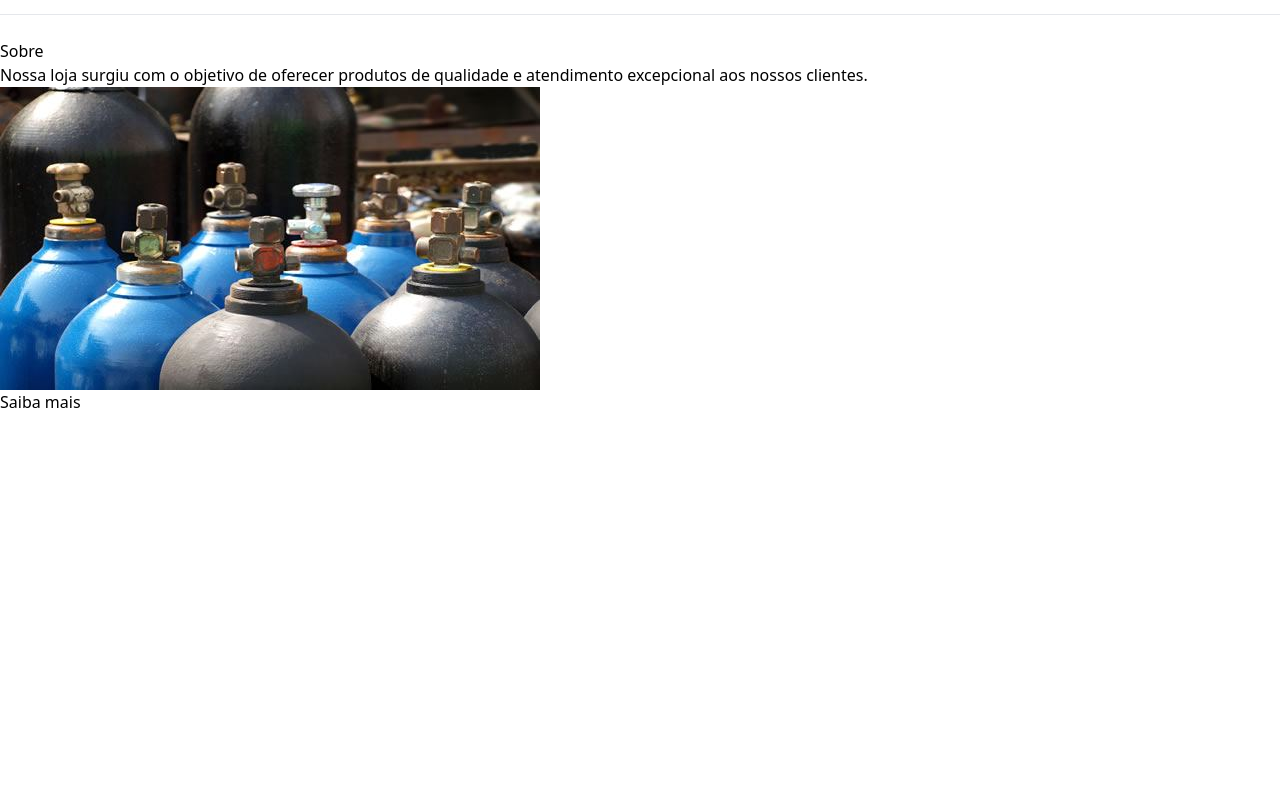
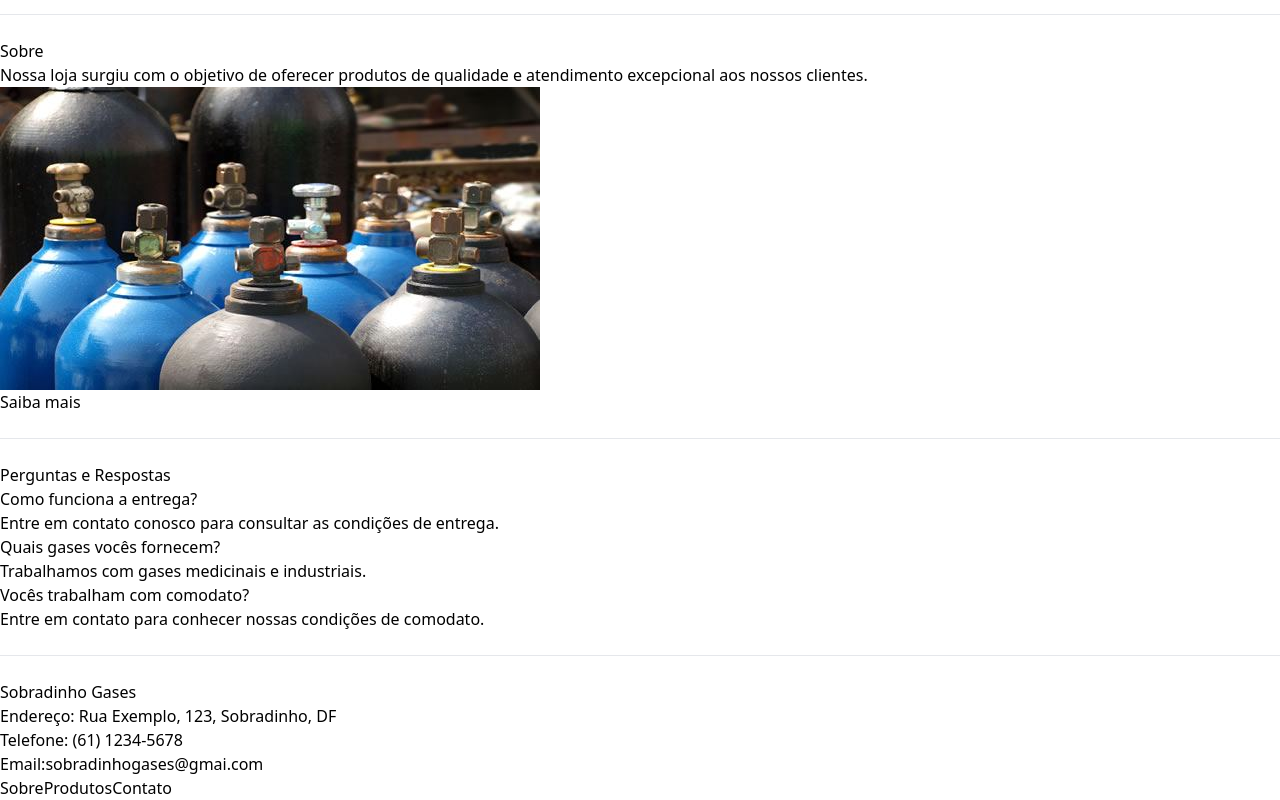
Before and after one commit to AlexandreMFeitosa/ajn-gases, a React (Vite) app: page / in a window 1280 px wide. Shown: the part 3194-3994 px from the top of the page. Before the commit the page ends 3608 px from the top, so only its background shows below. Built offline with nearby package versions, Linux system fonts and the light colour scheme.

Commit message:
Add footer e finalizado a estrutura da home

```diff
--- a/src/components/sections/FAQ.tsx
+++ b/src/components/sections/FAQ.tsx
@@ -1,11 +1,13 @@
 import SectionTitle from "../common/SectionTitle";
 import FAQItem from "../faq/FAQItem";
 import { faqs } from "../../data/faqs";
+import { Container } from "../common/Container";
 
 function FAQ() {
   return (
     <div>
-      <SectionTitle>Perguntas e Respostas</SectionTitle>
+      <Container>
+        <SectionTitle>Perguntas e Respostas</SectionTitle>
 
       {faqs.map((faq) => (
         <FAQItem
@@ -14,6 +16,7 @@ function FAQ() {
           answer={faq.answer}
         />
       ))}
+      </Container>
     </div>
   );
 }
--- /dev/null
+++ b/src/components/sections/Footer.tsx
@@ -0,0 +1,22 @@
+import Container from "../common/Container"
+import SectionTitle from "../common/SectionTitle"
+
+function Footer() {
+  return (
+    <div>
+        <Container>
+            <SectionTitle>Sobradinho Gases</SectionTitle>
+            <p>Endereço: Rua Exemplo, 123, Sobradinho, DF</p>
+            <p>Telefone: (61) 1234-5678</p>
+            <p>Email:sobradinhogases@gmai.com</p>
+            <nav>
+                <a href="/sobre">Sobre</a>
+                <a href="/produtos">Produtos</a>
+                <a href="/contato">Contato</a>
+            </nav>
+        </Container>
+    </div>
+  )
+}
+
+export default Footer;
--- a/src/pages/Home/index.tsx
+++ b/src/pages/Home/index.tsx
@@ -2,6 +2,8 @@ import Hero from "../../components/sections/Hero";
 import FeaturedProducts from "../../components/sections/FeaturedProducts";
 import Sectors from "../../components/sections/Sectors";
 import About from "../../components/sections/About";
+import Footer from "../../components/sections/Footer";
+import FAQ from "../../components/sections/FAQ";
 
 export default function Home() {
   return (
@@ -19,6 +21,14 @@ export default function Home() {
       <hr/>
       <br/>
       <About />
+      <br/>
+      <hr/>
+      <br/>
+      <FAQ />
+      <br/>
+      <hr/>
+      <br/>
+      <Footer />
     </div>
   );
 }
```
